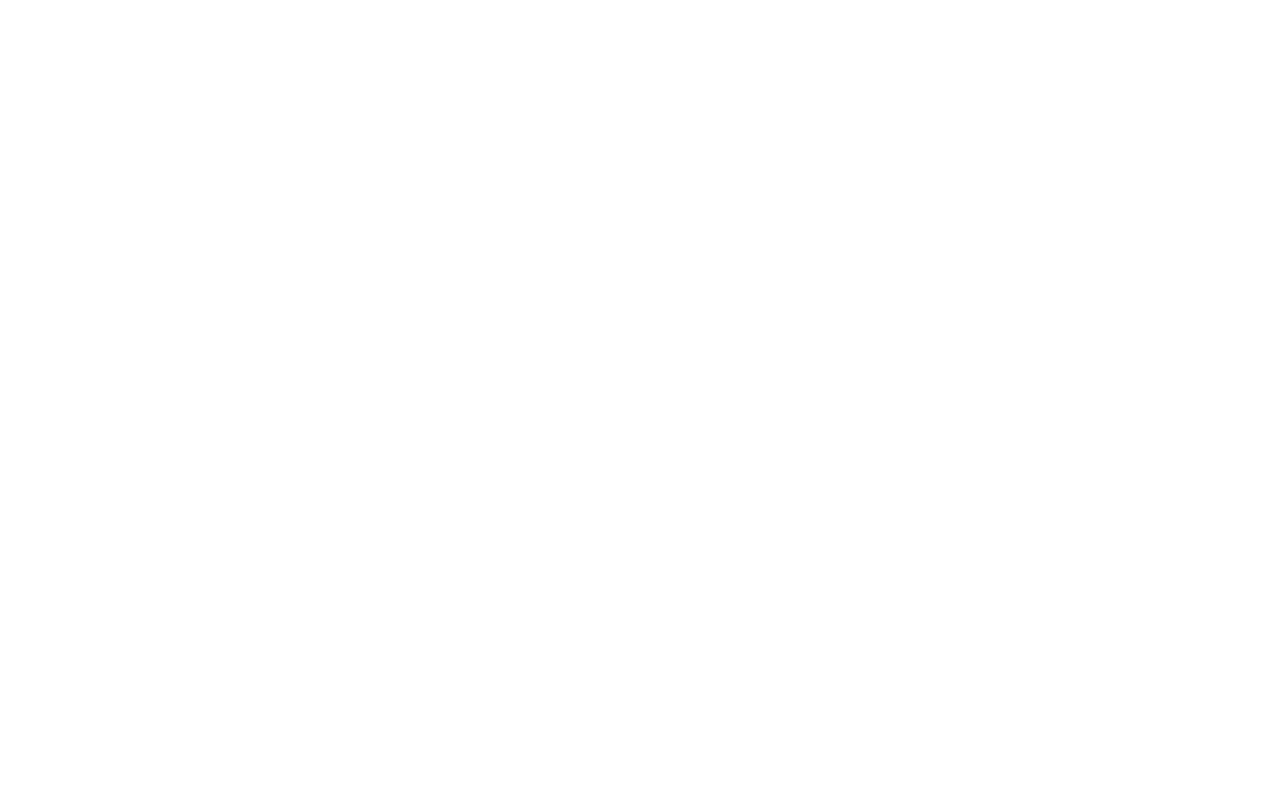
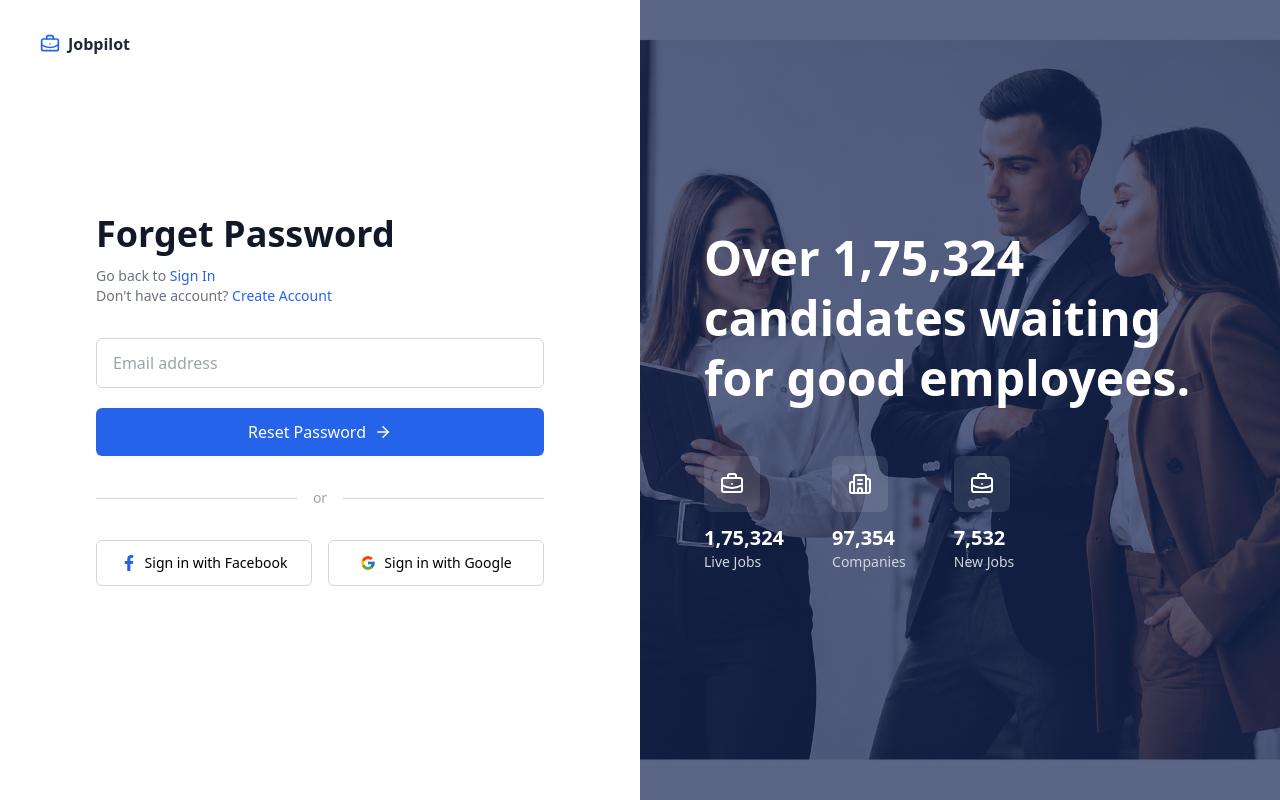
Before and after one commit to CDAC-AC-Project/Job-Portal, a React (Vite) app in the folder Frontend/: page /forgot-password in a window 1280 px wide. Before the commit this address had no page. Built offline with nearby package versions, Linux system fonts and the light colour scheme.

Commit message:
added forgot password page

```diff
--- a/Frontend/package.json
+++ b/Frontend/package.json
@@ -11,6 +11,7 @@
   },
   "dependencies": {
     "axios": "^1.16.1",
+    "lucide-react": "^1.17.0",
     "react": "^19.2.6",
     "react-dom": "^19.2.6",
     "react-hook-form": "^7.77.0",
--- /dev/null
+++ b/Frontend/src/components/auth/AuthBanner.jsx
@@ -0,0 +1,75 @@
+import bannerImg from "../../assets/images/register-bg.png";
+import {
+  BriefcaseBusiness,
+  Building2,
+} from "lucide-react";
+
+const AuthBanner = () => {
+  return (
+    <div className="hidden lg:block relative overflow-hidden">
+      {/* Image */}
+      <img
+        src={bannerImg}
+        alt="banner"
+        className="w-full h-full object-cover"
+      />
+
+      {/* Dark Overlay */}
+      <div className="absolute inset-0 bg-blue-950/70"></div>
+
+      {/* Content */}
+      <div className="absolute inset-0 flex flex-col justify-center px-16 text-white">
+        <h2 className="text-5xl font-semibold max-w-xl leading-tight">
+          Over 1,75,324 candidates waiting for good employees.
+        </h2>
+
+        {/* Stats */}
+        <div className="flex gap-12 mt-12">
+          <div>
+            <div className="w-14 h-14 bg-white/10 rounded-lg flex items-center justify-center mb-3">
+              <BriefcaseBusiness size={24} />
+            </div>
+
+            <h3 className="text-xl font-semibold">
+              1,75,324
+            </h3>
+
+            <p className="text-gray-300 text-sm">
+              Live Jobs
+            </p>
+          </div>
+
+          <div>
+            <div className="w-14 h-14 bg-white/10 rounded-lg flex items-center justify-center mb-3">
+              <Building2 size={24} />
+            </div>
+
+            <h3 className="text-xl font-semibold">
+              97,354
+            </h3>
+
+            <p className="text-gray-300 text-sm">
+              Companies
+            </p>
+          </div>
+
+          <div>
+            <div className="w-14 h-14 bg-white/10 rounded-lg flex items-center justify-center mb-3">
+              <BriefcaseBusiness size={24} />
+            </div>
+
+            <h3 className="text-xl font-semibold">
+              7,532
+            </h3>
+
+            <p className="text-gray-300 text-sm">
+              New Jobs
+            </p>
+          </div>
+        </div>
+      </div>
+    </div>
+  );
+};
+
+export default AuthBanner;
--- /dev/null
+++ b/Frontend/src/components/auth/ForgotPasswordForm.jsx
@@ -0,0 +1,79 @@
+import { FaFacebookF } from "react-icons/fa";
+import { FcGoogle } from "react-icons/fc";
+import { BriefcaseBusiness, ArrowRight } from "lucide-react";
+import { Link } from "react-router-dom";
+
+const ForgotPasswordForm = () => {
+  return (
+    <div className="flex flex-col justify-center px-10 lg:px-24">
+      {/* Logo */}
+      <div className="absolute top-8 left-10 flex items-center gap-2">
+        <BriefcaseBusiness className="w-5 h-5 text-blue-600" />
+        <span className="font-semibold text-gray-800">
+          Jobpilot
+        </span>
+      </div>
+
+      <div className="max-w-md">
+        <h1 className="text-4xl font-semibold text-gray-900 mb-3">
+          Forget Password
+        </h1>
+
+        <p className="text-gray-500 text-sm">
+          Go back to{" "}
+          <Link
+            to="/login"
+            className="text-blue-600 cursor-pointer font-medium"
+          >
+            Sign In
+          </Link>
+        </p>
+
+        <p className="text-gray-500 text-sm mb-8">
+          Don't have account?{" "}
+          <Link
+                to="/register"
+                className="text-blue-600 cursor-pointer font-medium"
+              >
+                Create Account
+          </Link>
+        </p>
+
+        {/* Email */}
+        <input
+          type="email"
+          placeholder="Email address"
+          className="w-full border border-gray-300 rounded-md px-4 py-3 outline-none focus:border-blue-500"
+        />
+
+        {/* Button */}
+        <button className="mt-5 w-full bg-blue-600 hover:bg-blue-700 text-white py-3 rounded-md flex items-center justify-center gap-2 transition">
+          Reset Password
+          <ArrowRight size={18} />
+        </button>
+
+        {/* Divider */}
+        <div className="flex items-center my-8">
+          <div className="flex-1 border-t border-gray-300"></div>
+          <span className="px-4 text-gray-400 text-sm">or</span>
+          <div className="flex-1 border-t border-gray-300"></div>
+        </div>
+
+        {/* Social Buttons */}
+        <div className="grid grid-cols-2 gap-4">
+          <button className="border border-gray-300 rounded-md py-3 flex items-center justify-center gap-2 hover:bg-gray-50">
+            <FaFacebookF className="text-blue-600" />
+            <span className="text-sm">Sign in with Facebook</span>
+          </button>
+
+          <button className="border border-gray-300 rounded-md py-3 flex items-center justify-center gap-2 hover:bg-gray-50">
+            <FcGoogle />
+            <span className="text-sm">Sign in with Google</span>
+          </button>
+        </div>
+      </div>
+    </div>
+  );
+};
+
+export default ForgotPasswordForm;
--- /dev/null
+++ b/Frontend/src/pages/auth/ForgotPassword.jsx
@@ -0,0 +1,15 @@
+import ForgotPasswordForm from "../../components/auth/ForgotPasswordForm";
+import AuthBanner from "../../components/auth/AuthBanner";
+
+const ForgotPassword = () => {
+  return (
+    <div className="min-h-screen bg-white">
+      <div className="grid lg:grid-cols-2 min-h-screen">
+        <ForgotPasswordForm />
+        <AuthBanner />
+      </div>
+    </div>
+  );
+};
+
+export default ForgotPassword;
--- a/Frontend/src/routes/AuthRoutes.jsx
+++ b/Frontend/src/routes/AuthRoutes.jsx
@@ -3,12 +3,15 @@
 import Login from "../pages/auth/Login.jsx";
 import Register from "../pages/auth/Register.jsx";
 import VerifyEmail from "../pages/auth/VerifyEmail.jsx";
+import ForgotPassword from "../pages/auth/ForgotPassword.jsx";
 
 const AuthRoutes = (
   <>
     <Route path="/login" element={<Login />} />
     <Route path="/register" element={<Register />} />
     <Route path="/verify-email" element={<VerifyEmail />} />
+    <Route path="/forgot-password" element={<ForgotPassword />} />
+
   </>
 );
 
```
Also changed, not shown: 1 other file (tests, documents, lock files or other folders).
